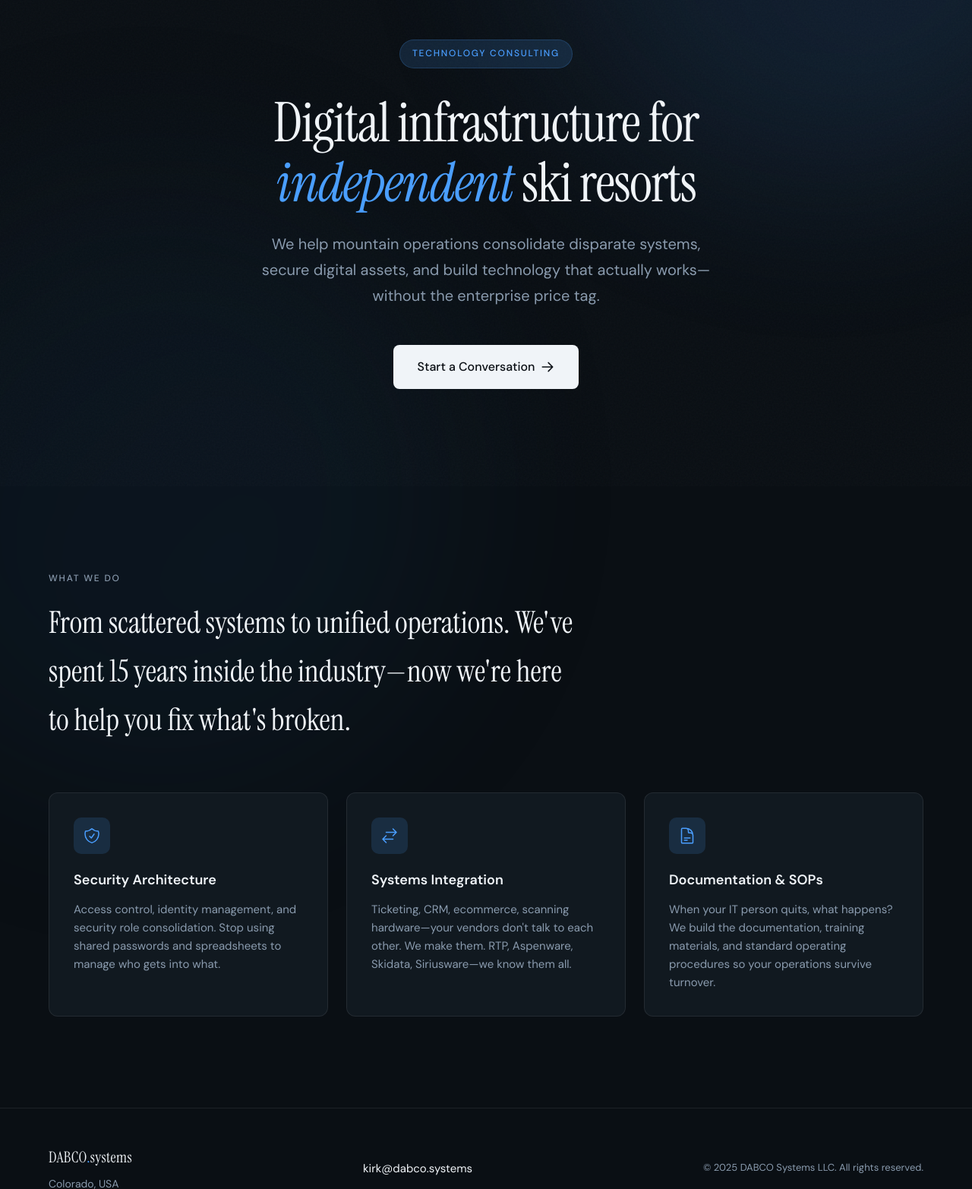
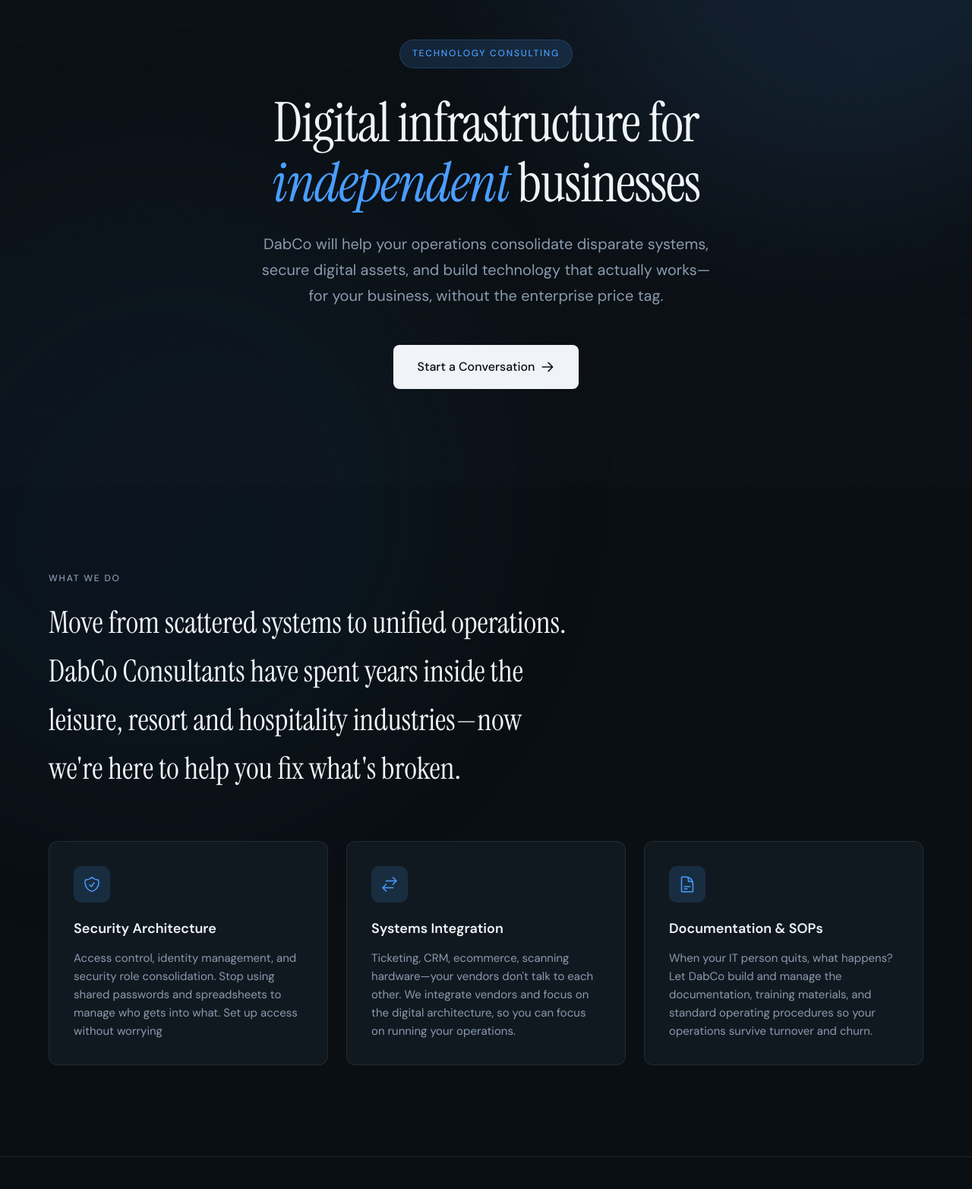
Before and after one commit to WitnessNode01/dabco, a plain HTML site: page index.html in a window 1280 px wide. Shown: the part 160-1725 px from the top of the page at 76% size. Drawn offline with Linux system fonts and the light colour scheme.

Commit message:
Update hompage text in HTML

```diff
--- a/index.html
+++ b/index.html
@@ -3,7 +3,7 @@
 <head>
     <meta charset="UTF-8">
     <meta name="viewport" content="width=device-width, initial-scale=1.0">
-    <title>DABCO Systems | Technology Consulting for Independent Ski Resorts</title>
+    <title>DABCO Systems | Technology Consulting for Independent Businesses</title>
     <link rel="preconnect" href="https://fonts.googleapis.com">
     <link rel="preconnect" href="https://fonts.gstatic.com" crossorigin>
     <link href="https://fonts.googleapis.com/css2?family=DM+Sans:ital,opsz,wght@0,9..40,300;0,9..40,400;0,9..40,500;0,9..40,600;0,9..40,700&family=Instrument+Serif:ital@0;1&display=swap" rel="stylesheet">
@@ -363,8 +363,8 @@
 
         <section class="hero">
             <span class="hero-badge">Technology Consulting</span>
-            <h1>Digital infrastructure for<br><em>independent</em> ski resorts</h1>
-            <p class="hero-sub">We help mountain operations consolidate disparate systems, secure digital assets, and build technology that actually works—without the enterprise price tag.</p>
+            <h1>Digital infrastructure for<br><em>independent</em> businesses</h1>
+            <p class="hero-sub">DabCo will help your operations consolidate disparate systems, secure digital assets, and build technology that actually works—for your business, without the enterprise price tag.</p>
             <a href="mailto:kirk@dabco.systems" class="hero-cta">
                 Start a Conversation
                 <svg xmlns="http://www.w3.org/2000/svg" fill="none" viewBox="0 0 24 24" stroke-width="2" stroke="currentColor">
@@ -375,7 +375,7 @@
 
         <section class="services">
             <p class="section-label">What We Do</p>
-            <h2>From scattered systems to unified operations. We've spent 15 years inside the industry—now we're here to help you fix what's broken.</h2>
+            <h2>Move from scattered systems to unified operations. DabCo Consultants have spent years inside the leisure, resort and hospitality industries—now we're here to help you fix what's broken.</h2>
 
             <div class="services-grid">
                 <div class="service-card">
@@ -385,7 +385,7 @@
                         </svg>
                     </div>
                     <h3>Security Architecture</h3>
-                    <p>Access control, identity management, and security role consolidation. Stop using shared passwords and spreadsheets to manage who gets into what.</p>
+                    <p>Access control, identity management, and security role consolidation. Stop using shared passwords and spreadsheets to manage who gets into what. Set up access without worrying</p>
                 </div>
 
                 <div class="service-card">
@@ -395,7 +395,7 @@
                         </svg>
                     </div>
                     <h3>Systems Integration</h3>
-                    <p>Ticketing, CRM, ecommerce, scanning hardware—your vendors don't talk to each other. We make them. RTP, Aspenware, Skidata, Siriusware—we know them all.</p>
+                    <p>Ticketing, CRM, ecommerce, scanning hardware—your vendors don't talk to each other. We integrate vendors and focus on the digital architecture, so you can focus on running your operations.</p>
                 </div>
 
                 <div class="service-card">
@@ -405,7 +405,7 @@
                         </svg>
                     </div>
                     <h3>Documentation & SOPs</h3>
-                    <p>When your IT person quits, what happens? We build the documentation, training materials, and standard operating procedures so your operations survive turnover.</p>
+                    <p>When your IT person quits, what happens? Let DabCo build and manage the documentation, training materials, and standard operating procedures so your operations survive turnover and churn.</p>
                 </div>
             </div>
         </section>
@@ -419,7 +419,7 @@
                     <span class="footer-location">Colorado, USA</span>
                 </div>
                 <div class="footer-contact">
-                    <a href="mailto:kirk@dabco.systems">kirk@dabco.systems</a>
+                    <a href="mailto:kirk@dabco.systems">info@dabco.systems</a>
                 </div>
                 <div class="footer-legal">
                     © 2025 DABCO Systems LLC. All rights reserved.
```
